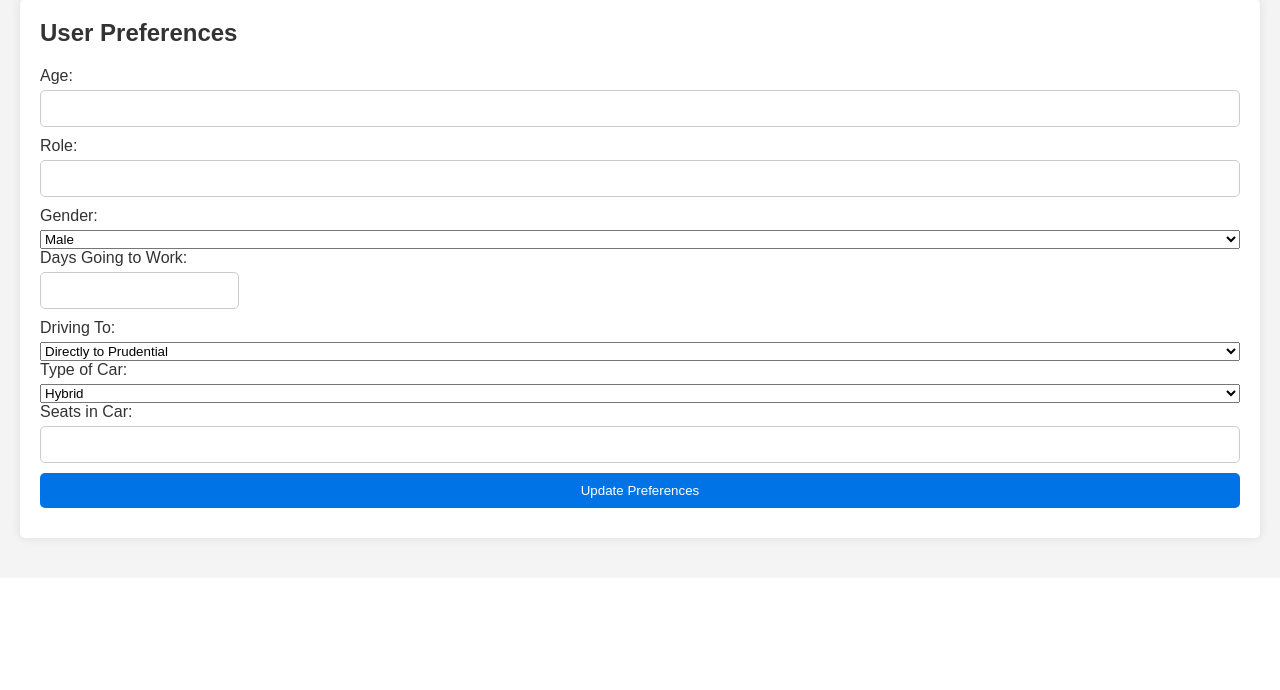
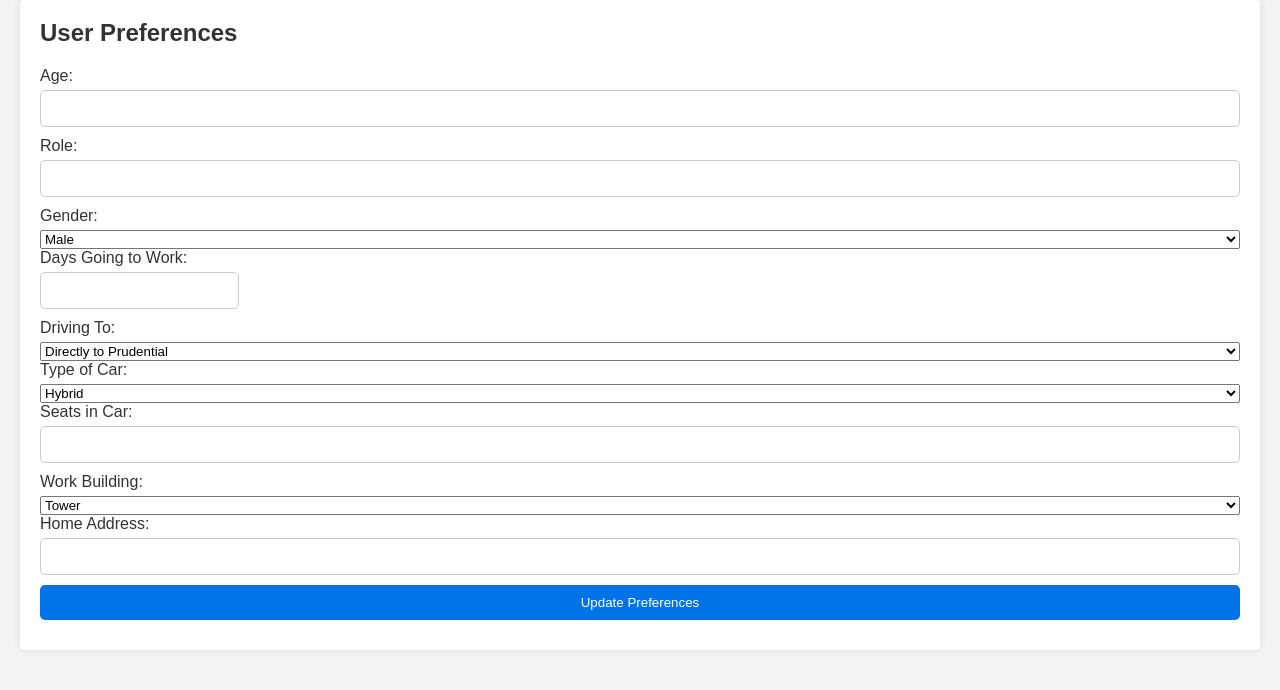
Before and after one commit to zsherry168/prupool, a Flask app: template app/templates/account.html in a window 1280 px wide. Shown: the part 424-1114 px from the top of the page. Before the commit the page ends 969 px from the top, so only its background shows below. Run offline with Flask 3, Linux system fonts and the light colour scheme; the template is opened without the code that fills it, so the values that code supplies are empty; parts of the project's set-up code (start-up, migrations or seed data) failed here and were passed over.

Commit message:
add work building, add home address

```diff
--- a/app/templates/account.html
+++ b/app/templates/account.html
@@ -97,6 +97,16 @@
                 <label for="seats_in_car">Seats in Car:</label>
                 <input type="number" id="seats_in_car" name="seats_in_car" min="1" max="10" value="{{ preferences.get('seats_in_car', '') }}">
 
+                <label for="work_building">Work Building:</label>
+                <select id="work_building" name="work_building">
+                    <option value="tower" {% if preferences.get('work_building') == 'tower' %}selected{% endif %}>Tower</option>
+                    <option value="wash" {% if preferences.get('work_building') == 'wash' %}selected{% endif %}>Wash</option>
+                    <option value="plaza" {% if preferences.get('work_building') == 'plaza' %}selected{% endif %}>Plaza</option>
+                </select>
+
+                <label for="home_address">Home Address:</label>
+                <input type="text" id="home_address" name="home_address" value="{{ preferences.get('home_address', '') }}">
+
                 <button type="submit">Update Preferences</button>
             </form>
         </section>
```
Also changed, not shown: app/routes.py (+7 -3 lines).
